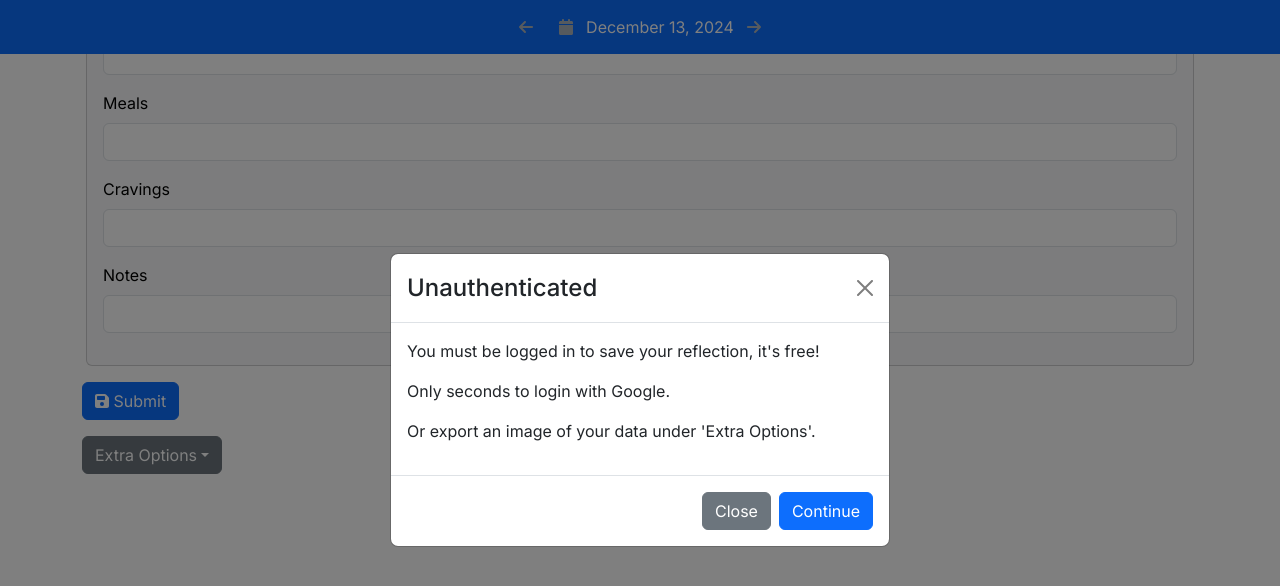
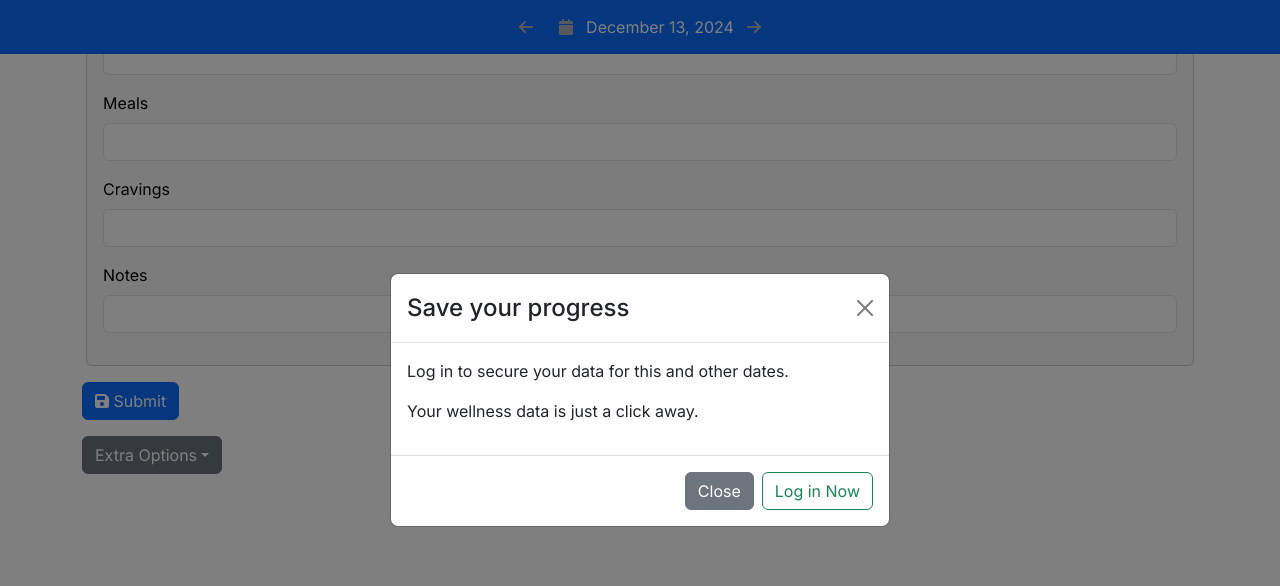
Before and after one commit to Crambeary/wellness_reflection, a Next.js app: page / in a window 1280 px wide. Both pictures are taken after typing "10:30", "10:30" into the empty fields and a click on the button "Submit". Shown: the part 1724-2310 px from the top of the page. Built offline with nearby package versions, Linux system fonts and the light colour scheme; no server answers.

Commit message:
Modal Messging for saving will logged out

```diff
--- a/app/page.tsx
+++ b/app/page.tsx
@@ -19,6 +19,7 @@ import { debounce } from 'lodash';
 import { mapReflectionToState } from '@/utils/mappers';
 import { Dropdown } from 'react-bootstrap';
 import { confirmDateSwitch } from './store/actions';
+import { login } from './login/actions';
 
 const debouncedSave = debounce((state: any) => {
   localStorage.setItem('form', JSON.stringify(state));
@@ -141,7 +142,11 @@ export default function App() {
 
       if (!user) {
         dispatch(setShowModal(true));
-        dispatch(setModalMessage({ title: 'Unauthenticated', body: "You must be logged in to save your reflection, it's free! \nOnly seconds to login with Google. \nOr export an image of your data under 'Extra Options'." }));
+        dispatch(setModalMessage({
+          title: 'Save your progress',
+          body: "Log in to secure your data for this and other dates. \nYour wellness data is just a click away.",
+          footer: 'unauthenticated'
+        }));
         console.error('User not authenticated');
         return;
       }
@@ -170,8 +175,12 @@ export default function App() {
     }
   };
 
-  const handleConfirm = () => {
+  const handleConfirmDateSwitch = () => {
     dispatch(confirmDateSwitch());
+  };
+
+  const handleConfirmLogin = () => {
+    login();
   };
 
   const handleCancel = () => {
@@ -324,8 +333,18 @@ export default function App() {
                     <p key={`modal-body-${index}`}>{line}</p>
                   ))}</Modal.Body>
                   <Modal.Footer>
-                    <Button variant="secondary" onClick={handleCancel}>Close</Button>
-                    <Button variant="primary" onClick={handleConfirm}>Continue</Button>
+                    {state.modalMessage.footer === 'unsaved' && (
+                      <>
+                        <Button variant="secondary" onClick={handleCancel}>Close</Button>
+                        <Button variant="primary" onClick={handleConfirmDateSwitch}>Continue</Button>
+                      </>
+                    )}
+                    {state.modalMessage.footer === 'unauthenticated' && (
+                      <>
+                        <Button variant="secondary" onClick={handleCancel}>Close</Button>
+                        <Button variant="outline-success" onClick={handleConfirmLogin}>Log in Now</Button>
+                      </>
+                    )}
                   </Modal.Footer>
                 </Modal>
               </div>
--- a/app/store/actions.ts
+++ b/app/store/actions.ts
@@ -16,7 +16,8 @@ export const setDate = createAsyncThunk(
             // Show confirmation modal
             dispatch(setModalMessage({
                 title: 'Unsaved Changes',
-                body: 'You have unsaved changes. Are you sure you want to switch dates?'
+                body: 'You have unsaved changes. Are you sure you want to switch dates?',
+                footer: 'unsaved'
             }));
             dispatch(setShowModal(true));
 
--- a/app/store/wellnessSlice.ts
+++ b/app/store/wellnessSlice.ts
@@ -15,6 +15,7 @@ export interface WellnessState {
   modalMessage: {
     title: string;
     body: string;
+    footer: 'unauthenticated' | 'unsaved' | '';
   };
   lastUpdated: string;
   isDiverged: boolean;
@@ -54,6 +55,7 @@ const initialState: WellnessState = {
   modalMessage: {
     title: "",
     body: "",
+    footer: ''
   },
   lastUpdated: "",
   isDiverged: false,
@@ -147,7 +149,7 @@ export const wellnessSlice = createSlice({
     setShowModal: (state, action: PayloadAction<boolean>) => {
       state.showModal = action.payload;
     },
-    setModalMessage: (state, action: PayloadAction<{ title: string; body: string }>) => {
+    setModalMessage: (state, action: PayloadAction<{ title: string; body: string; footer: 'unauthenticated' | 'unsaved' | '' }>) => {
       state.modalMessage = action.payload;
     },
     setIsDiverged: (state, action: PayloadAction<boolean>) => {
```
